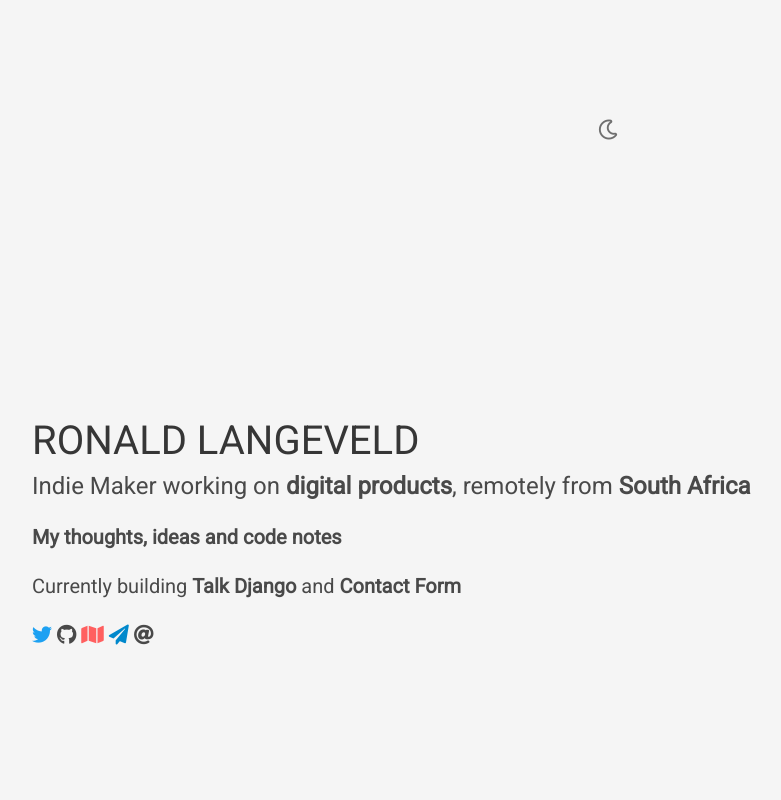
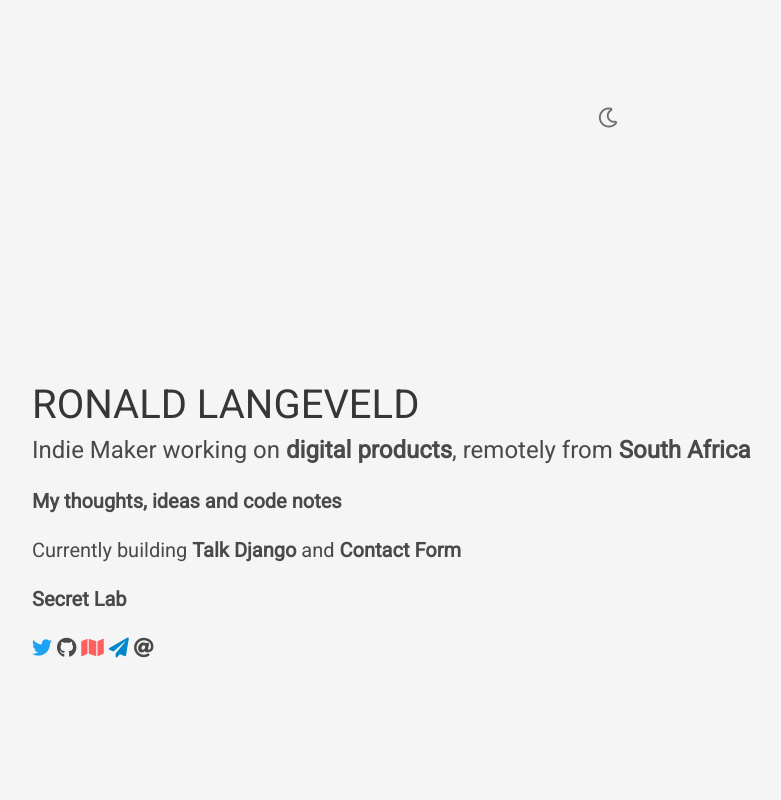
Before and after one commit to ronaldlangeveld/homepage, a Flask app: page / in a window 1280 px wide. Shown: the whole page, without its empty margins (32-813 px from the left). Run offline with Flask 2, Linux system fonts and the light colour scheme; some libraries are stand-ins or nearby versions.

Commit message:
added lab link

```diff
--- a/templates/index.html
+++ b/templates/index.html
@@ -33,6 +33,10 @@ Ronald Langeveld
               Currently building <a class="has-text-weight-bold" href="https://talkdjango.xyz" target="_blank">Talk Django</a> and <a class="has-text-weight-bold" href="https://wip.chat/products/1342" target="_blank">Contact Form</a>
 
               </div>
+              <div class="subtitle is-5">
+                  <a class="has-text-weight-bold"  href="/lab">Secret Lab</a>
+
+                  </div>
 
             <h4 class="subtitle is-5">
                         <a id="twitter-btn" href="https://twitter.com/ronaldlangeveld" target="_blank"><i style="color: #1DA1F2;" class="fab fa-twitter"></i></a>
```
